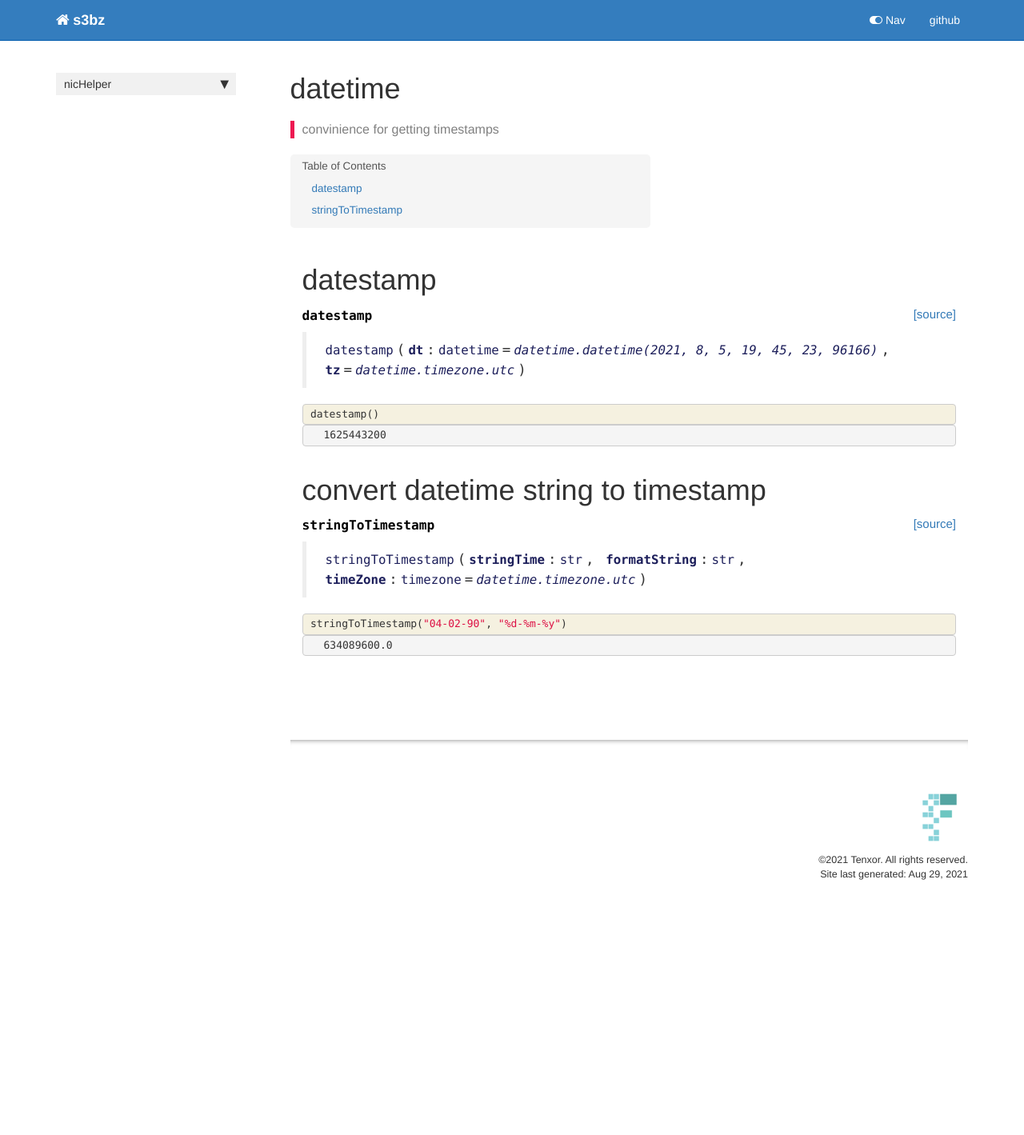
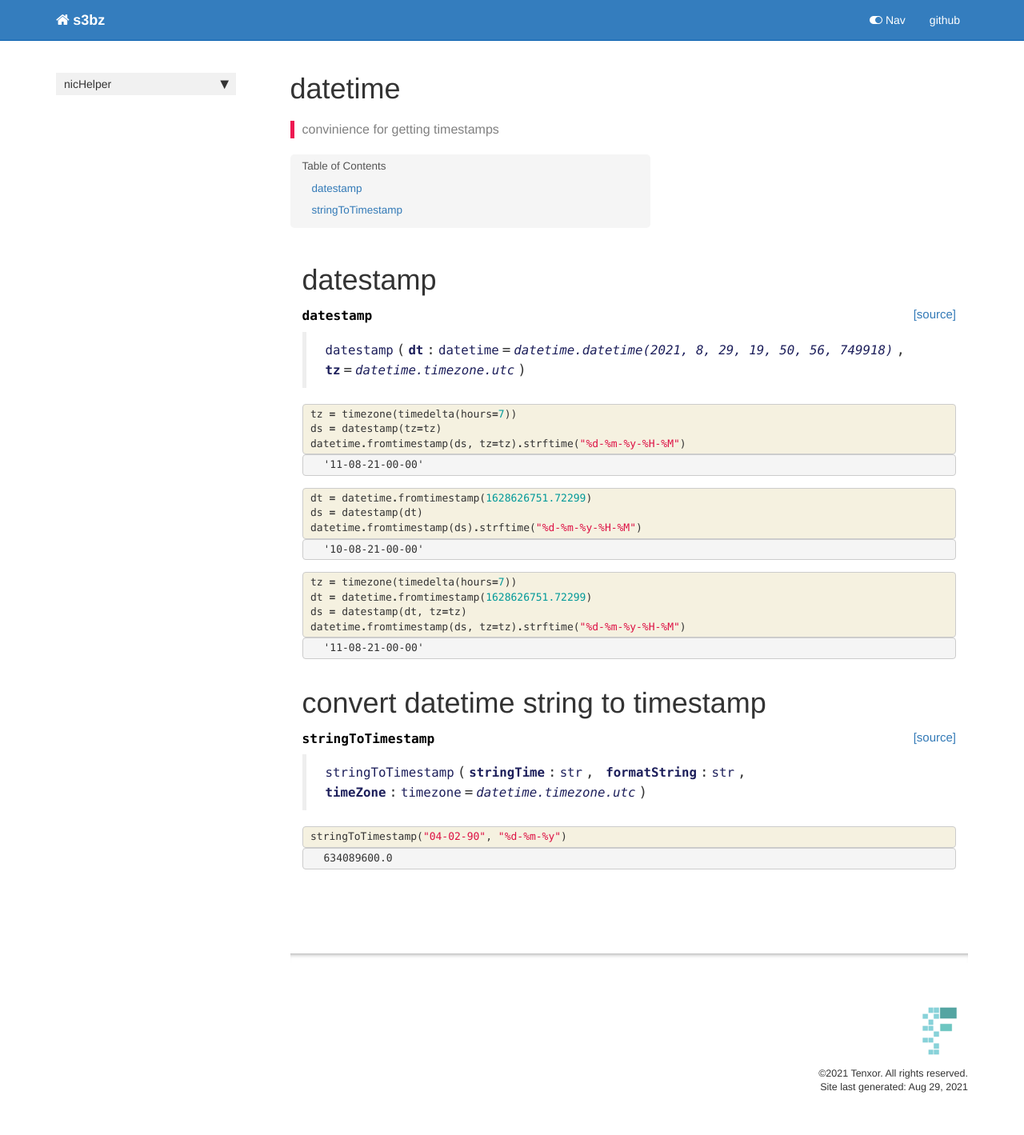
Before and after one commit to thanakijwanavit/nicHelper, a Jekyll site: the page built from docs/datetime.html, in a window 1280 px wide. Shown: the whole page at 80% size. Built offline with Jekyll 4.4.1, drawn with Linux system fonts in a browser that asks for light colours; nearby versions of some CDN libraries; comment, search, counter and statistics services are not loaded; before the commit the page ends 1153 px from its top, so only the background shows below that.

Commit message:
update docs and bump to version 0.0.101

```diff
--- a/docs/datetime.html
+++ b/docs/datetime.html
@@ -53,7 +53,7 @@ nb_path: "nbs/datetime.ipynb"
 
 
 <div class="output_markdown rendered_html output_subarea ">
-<h4 id="datestamp" class="doc_header"><code>datestamp</code><a href="https://github.com/thanakijwanavit/nicHelper/tree/master/nicHelper/datetime.py#L10" class="source_link" style="float:right">[source]</a></h4><blockquote><p><code>datestamp</code>(<strong><code>dt</code></strong>:<code>datetime</code>=<em><code>datetime.datetime(2021, 8, 5, 19, 45, 23, 96166)</code></em>, <strong><code>tz</code></strong>=<em><code>datetime.timezone.utc</code></em>)</p>
+<h4 id="datestamp" class="doc_header"><code>datestamp</code><a href="https://github.com/thanakijwanavit/nicHelper/tree/master/nicHelper/datetime.py#L10" class="source_link" style="float:right">[source]</a></h4><blockquote><p><code>datestamp</code>(<strong><code>dt</code></strong>:<code>datetime</code>=<em><code>datetime.datetime(2021, 8, 29, 19, 50, 56, 749918)</code></em>, <strong><code>tz</code></strong>=<em><code>datetime.timezone.utc</code></em>)</p>
 </blockquote>
 
 </div>
@@ -80,7 +80,9 @@ nb_path: "nbs/datetime.ipynb"
 
 <div class="inner_cell">
     <div class="input_area">
-<div class=" highlight hl-ipython3"><pre><span></span><span class="n">datestamp</span><span class="p">()</span>
+<div class=" highlight hl-ipython3"><pre><span></span><span class="n">tz</span> <span class="o">=</span> <span class="n">timezone</span><span class="p">(</span><span class="n">timedelta</span><span class="p">(</span><span class="n">hours</span><span class="o">=</span><span class="mi">7</span><span class="p">))</span>
+<span class="n">ds</span> <span class="o">=</span> <span class="n">datestamp</span><span class="p">(</span><span class="n">tz</span><span class="o">=</span><span class="n">tz</span><span class="p">)</span>
+<span class="n">datetime</span><span class="o">.</span><span class="n">fromtimestamp</span><span class="p">(</span><span class="n">ds</span><span class="p">,</span> <span class="n">tz</span><span class="o">=</span><span class="n">tz</span><span class="p">)</span><span class="o">.</span><span class="n">strftime</span><span class="p">(</span><span class="s2">&quot;</span><span class="si">%d</span><span class="s2">-%m-%y-%H-%M&quot;</span><span class="p">)</span>
 </pre></div>
 
     </div>
@@ -95,7 +97,78 @@ nb_path: "nbs/datetime.ipynb"
 
 
 <div class="output_text output_subarea output_execute_result">
-<pre>1625443200</pre>
+<pre>&#39;11-08-21-00-00&#39;</pre>
+</div>
+
+</div>
+
+</div>
+</div>
+
+</div>
+    {% endraw %}
+
+    {% raw %}
+
+<div class="cell border-box-sizing code_cell rendered">
+<div class="input">
+
+<div class="inner_cell">
+    <div class="input_area">
+<div class=" highlight hl-ipython3"><pre><span></span><span class="n">dt</span> <span class="o">=</span> <span class="n">datetime</span><span class="o">.</span><span class="n">fromtimestamp</span><span class="p">(</span><span class="mf">1628626751.72299</span><span class="p">)</span>
+<span class="n">ds</span> <span class="o">=</span> <span class="n">datestamp</span><span class="p">(</span><span class="n">dt</span><span class="p">)</span>
+<span class="n">datetime</span><span class="o">.</span><span class="n">fromtimestamp</span><span class="p">(</span><span class="n">ds</span><span class="p">)</span><span class="o">.</span><span class="n">strftime</span><span class="p">(</span><span class="s2">&quot;</span><span class="si">%d</span><span class="s2">-%m-%y-%H-%M&quot;</span><span class="p">)</span>
+</pre></div>
+
+    </div>
+</div>
+</div>
+
+<div class="output_wrapper">
+<div class="output">
+
+<div class="output_area">
+
+
+
+<div class="output_text output_subarea output_execute_result">
+<pre>&#39;10-08-21-00-00&#39;</pre>
+</div>
+
+</div>
+
+</div>
+</div>
+
+</div>
+    {% endraw %}
+
+    {% raw %}
+
+<div class="cell border-box-sizing code_cell rendered">
+<div class="input">
+
+<div class="inner_cell">
+    <div class="input_area">
+<div class=" highlight hl-ipython3"><pre><span></span><span class="n">tz</span> <span class="o">=</span> <span class="n">timezone</span><span class="p">(</span><span class="n">timedelta</span><span class="p">(</span><span class="n">hours</span><span class="o">=</span><span class="mi">7</span><span class="p">))</span>
+<span class="n">dt</span> <span class="o">=</span> <span class="n">datetime</span><span class="o">.</span><span class="n">fromtimestamp</span><span class="p">(</span><span class="mf">1628626751.72299</span><span class="p">)</span>
+<span class="n">ds</span> <span class="o">=</span> <span class="n">datestamp</span><span class="p">(</span><span class="n">dt</span><span class="p">,</span> <span class="n">tz</span><span class="o">=</span><span class="n">tz</span><span class="p">)</span>
+<span class="n">datetime</span><span class="o">.</span><span class="n">fromtimestamp</span><span class="p">(</span><span class="n">ds</span><span class="p">,</span> <span class="n">tz</span><span class="o">=</span><span class="n">tz</span><span class="p">)</span><span class="o">.</span><span class="n">strftime</span><span class="p">(</span><span class="s2">&quot;</span><span class="si">%d</span><span class="s2">-%m-%y-%H-%M&quot;</span><span class="p">)</span>
+</pre></div>
+
+    </div>
+</div>
+</div>
+
+<div class="output_wrapper">
+<div class="output">
+
+<div class="output_area">
+
+
+
+<div class="output_text output_subarea output_execute_result">
+<pre>&#39;11-08-21-00-00&#39;</pre>
 </div>
 
 </div>
@@ -123,7 +196,7 @@ nb_path: "nbs/datetime.ipynb"
 
 
 <div class="output_markdown rendered_html output_subarea ">
-<h4 id="stringToTimestamp" class="doc_header"><code>stringToTimestamp</code><a href="https://github.com/thanakijwanavit/nicHelper/tree/master/nicHelper/datetime.py#L16" class="source_link" style="float:right">[source]</a></h4><blockquote><p><code>stringToTimestamp</code>(<strong><code>stringTime</code></strong>:<code>str</code>, <strong><code>formatString</code></strong>:<code>str</code>, <strong><code>timeZone</code></strong>:<code>timezone</code>=<em><code>datetime.timezone.utc</code></em>)</p>
+<h4 id="stringToTimestamp" class="doc_header"><code>stringToTimestamp</code><a href="https://github.com/thanakijwanavit/nicHelper/tree/master/nicHelper/datetime.py#L17" class="source_link" style="float:right">[source]</a></h4><blockquote><p><code>stringToTimestamp</code>(<strong><code>stringTime</code></strong>:<code>str</code>, <strong><code>formatString</code></strong>:<code>str</code>, <strong><code>timeZone</code></strong>:<code>timezone</code>=<em><code>datetime.timezone.utc</code></em>)</p>
 </blockquote>
 
 </div>
--- a/docs/dictUtil.html
+++ b/docs/dictUtil.html
@@ -320,7 +320,7 @@ False
 
 
 <div class="output_markdown rendered_html output_subarea ">
-<h4 id="hashDict" class="doc_header"><code>hashDict</code><a href="https://github.com/thanakijwanavit/nicHelper/tree/master/nicHelper/dictUtil.py#L58" class="source_link" style="float:right">[source]</a></h4><blockquote><p><code>hashDict</code>(<strong><code>data</code></strong>:<code>dict</code>, <strong><code>hasher</code></strong>=<em><code>&lt;sha1 HASH object @ 0x7f4cf81bcd10&gt;</code></em>, <strong><code>encoder</code></strong>=<em><code>dumps</code></em>)</p>
+<h4 id="hashDict" class="doc_header"><code>hashDict</code><a href="https://github.com/thanakijwanavit/nicHelper/tree/master/nicHelper/dictUtil.py#L58" class="source_link" style="float:right">[source]</a></h4><blockquote><p><code>hashDict</code>(<strong><code>data</code></strong>:<code>dict</code>, <strong><code>hasher</code></strong>=<em><code>&lt;sha1 HASH object @ 0x7f078c10ebf0&gt;</code></em>, <strong><code>encoder</code></strong>=<em><code>dumps</code></em>)</p>
 </blockquote>
 <p>hashes the dictionary inputted</p>
 <p>data: dict: the dictionary inputted to be 'hashed'</p>
--- a/nicHelper/__init__.py
+++ b/nicHelper/__init__.py
@@ -1 +1 @@
-__version__ = "0.0.99"
+__version__ = "0.0.100"
```
Also changed, not shown: docs/sentryUtil.html (+17 -1 lines), 3 other files.
